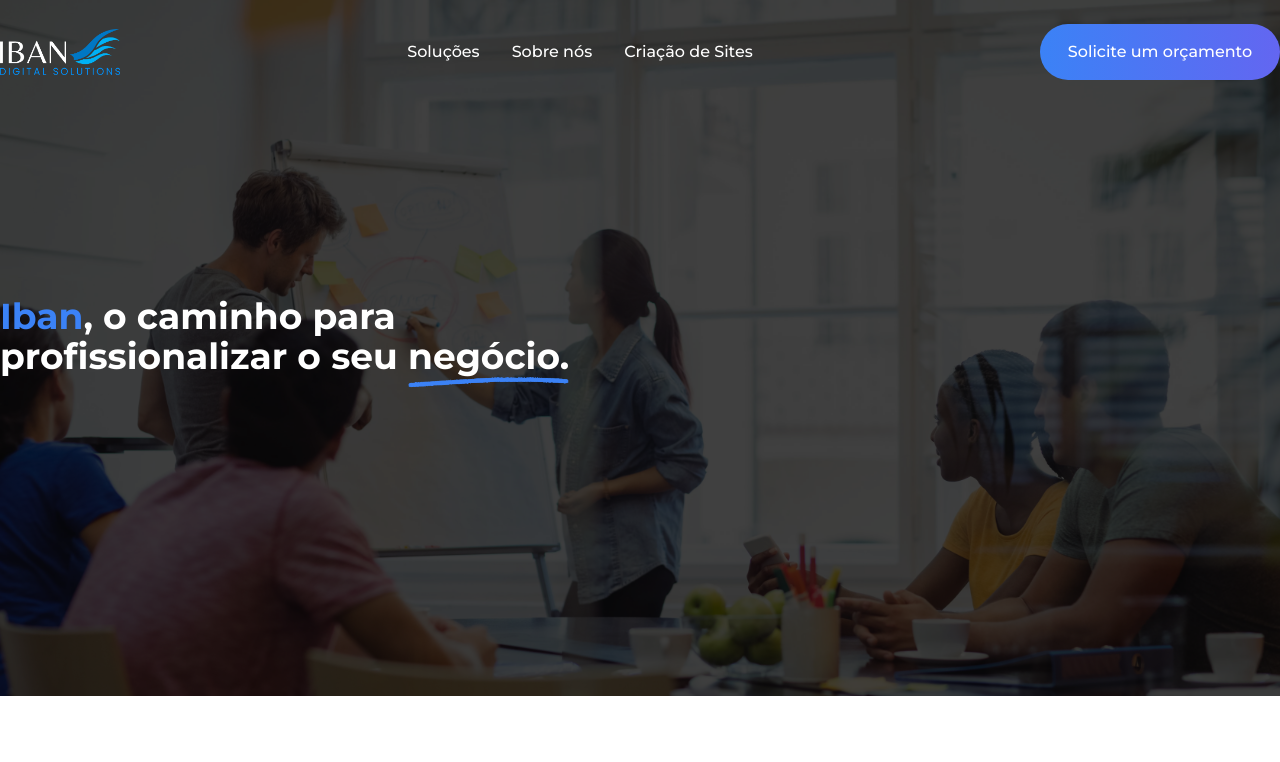
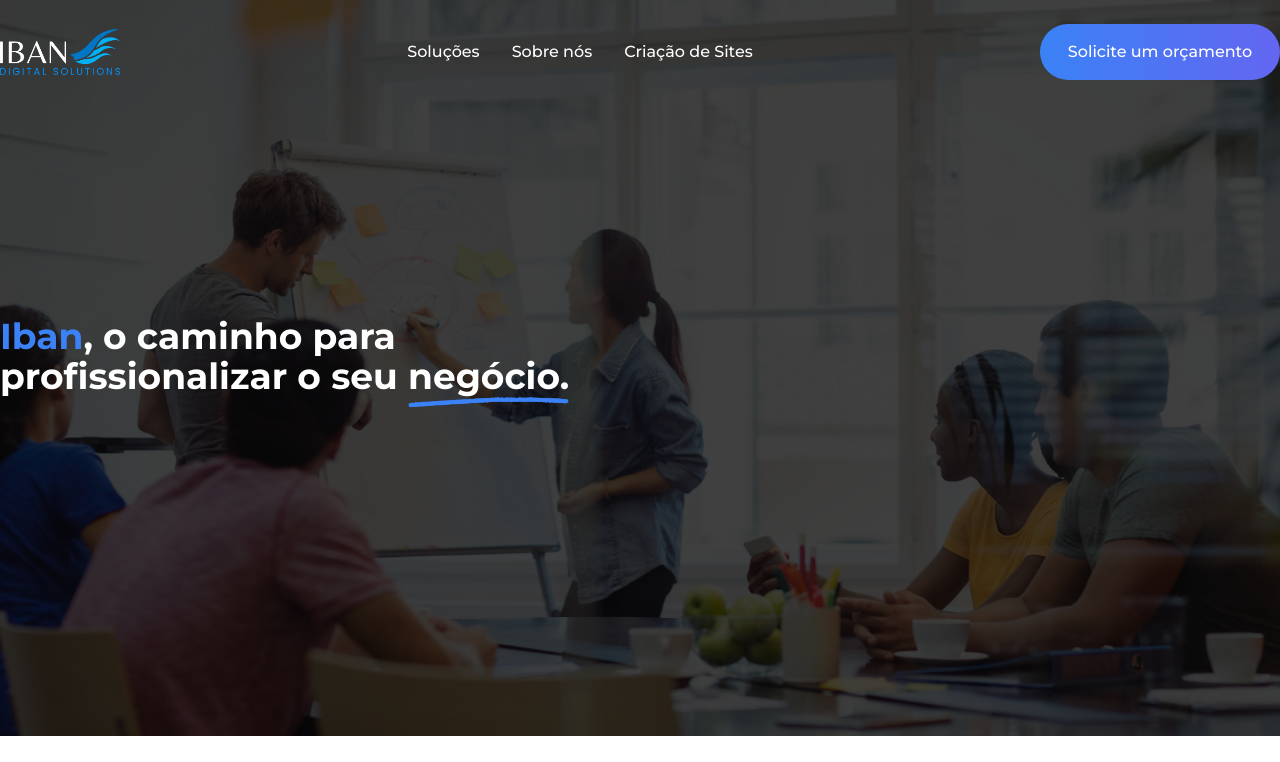
Before and after one commit to ronaldscruz/ibandigital, a Next.js app: page / in a window 1280 px wide. Shown: the top 762 px of the page. Built offline with nearby package versions, Linux system fonts and the light colour scheme.

Commit message:
chore: increase height to improve animation transition

```diff
--- a/src/components/HomeBanner.jsx
+++ b/src/components/HomeBanner.jsx
@@ -3,7 +3,7 @@ import PlaceOrderButton from "./common/PlaceOrderButton/PlaceOrderButton";
 
 export default function HomeBanner() {
   return (
-    <section className="flex w-full h-[87vh] justify-center bg-black/75 bg-[url('/home-banner-background.webp')] bg-cover after:content-[' '] after:absolute after:top-0 after:left-0 after:bg-black/75 after:w-full after:h-[87vh]">
+    <section className="flex w-full h-[92vh] justify-center bg-black/75 bg-[url('/home-banner-background.webp')] bg-cover after:content-[' '] after:absolute after:top-0 after:left-0 after:bg-black/75 after:w-full after:h-[92vh]">
       <div className="flex flex-col justify-center items-start h-full w-content max-w-full z-10 xl:p-0 p-6">
         <h1
           className="text-white font-bold text-3xl md:text-4xl mb-6 w-[640px] max-w-full leading-normal"
```
